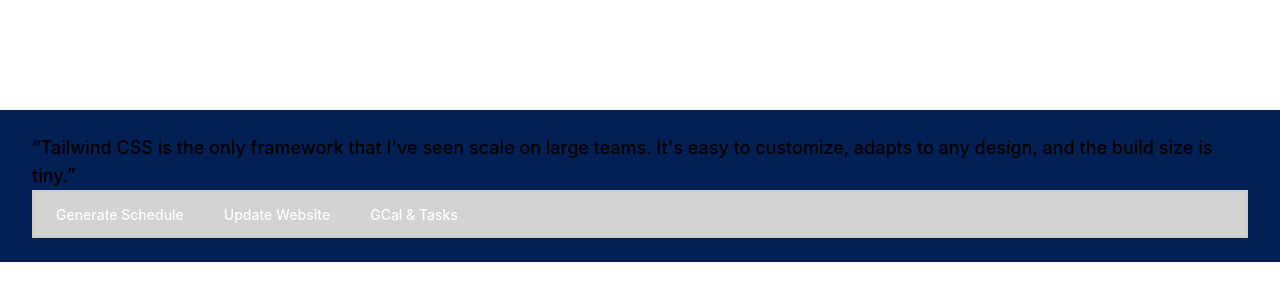
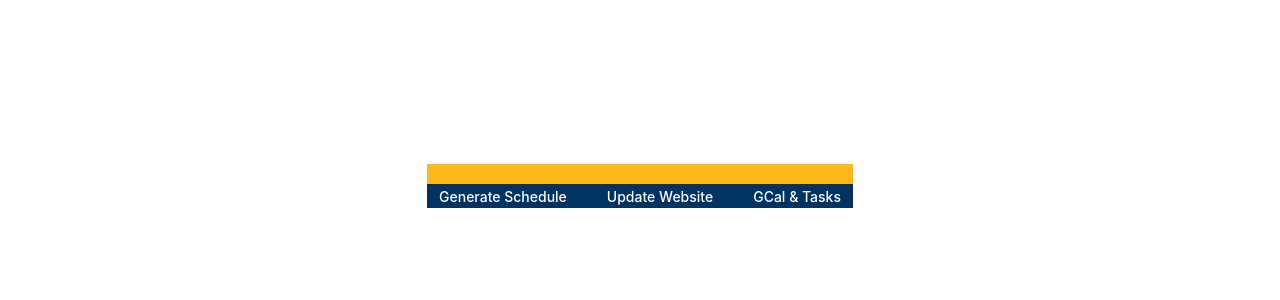
Before and after one commit to Mehul-Gandhi/CourseCraft, a React (Create React App) app in the folder my-app/: page /schedule in a window 1280 px wide. Shown: the part 214-514 px from the top of the page. Built offline with nearby package versions, Linux system fonts and the light colour scheme.

Commit message:
Finish navbar rough draft, still need to edit it

```diff
--- a/my-app/src/components/navbar.js
+++ b/my-app/src/components/navbar.js
@@ -4,13 +4,9 @@
 
 export default function NavBar() {
     return (
-        <nav className="bg-[#032054] py-6 px-8">
-             <p class="text-lg font-medium">
-        “Tailwind CSS is the only framework that I've seen scale
-        on large teams. It's easy to customize, adapts to any design,
-        and the build size is tiny.”
-      </p>
-            <div className="container mx-auto flex justify-between items-center flex-col md:flex-row">
+        <nav className="bg-[#032054]" style={{"backgroundColor": "#003262"}}>
+            <div style={{backgroundColor: '#FFB81C', height: '20px', width: '100%'}}></div>
+            <div className="mx-auto flex justify-end items-center flex-col md:flex-row" >
                 <ul className="flex space-x-4">
                     <li>
                         <Link to="/schedule" className="text-white hover:bg-red-700 px-3 py-2 rounded-md text-sm font-medium">
@@ -23,7 +19,7 @@
                         </Link>
                     </li>
                     <li>
-                    <Link to="/calendar" className="text-white hover:bg-red-700 px-3 py-2 rounded-md text-sm font-medium">
+                        <Link to="/calendar" className="text-white hover:bg-red-700 px-3 py-2 rounded-md text-sm font-medium">
                             GCal & Tasks
                         </Link>
                     </li>
```
Also changed, not shown: 1 other file (tests, documents, lock files or other folders).
